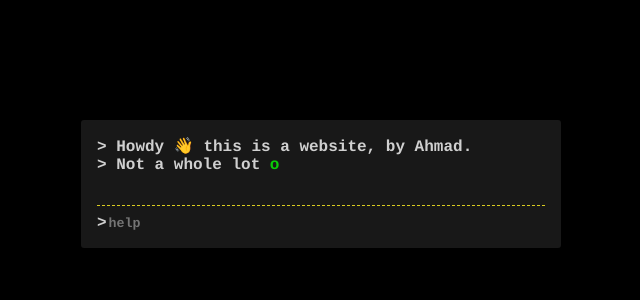
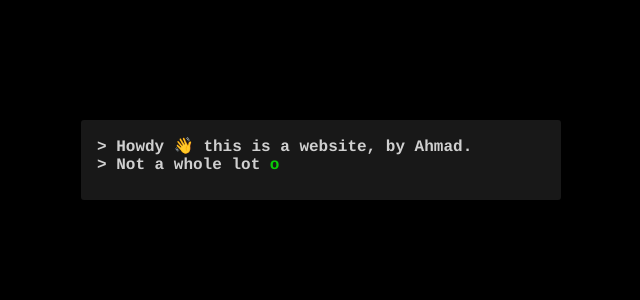
Before and after one commit to bartlett705/undefined, a React app: page / in a window 1280 px wide. Shown: the top 300 px of the page, without its empty margins (319-959 px from the left). Built offline with nearby package versions, Linux system fonts and the light colour scheme; a web font is replaced by a local one.

Commit message:
remove onFocus, add timer

```diff
--- a/src/tty/index.tsx
+++ b/src/tty/index.tsx
@@ -14,6 +14,13 @@ export interface Props {
 
 export class TTY extends React.Component<Props, { clicked: boolean }> {
   public state = { clicked: false }
+  private timerHandle: number
+  public componentDidMount() {
+    this.timerHandle = window.setTimeout(() => this.setState({ clicked: true }), 11_000)
+  }
+  public componentWillUnmount() {
+    window.clearTimeout(this.timerHandle)
+  }
   public render() {
     const { cancelPost, type } = this.props
     return (
@@ -24,7 +31,6 @@ export class TTY extends React.Component<Props, { clicked: boolean }> {
             : 'tty--clicked')}`}
         onClick={this.showInput}
         onMouseEnter={this.showInput}
-        onFocus={this.showInput}
         tabIndex={1}
         data-testid="tty"
       >
--- a/tsconfig.json
+++ b/tsconfig.json
@@ -9,6 +9,6 @@
     "target": "es5",
     "types": ["cypress"]
   },
-
-  "exclude": ["node_modules", "build", "scripts", "webpack", "jest"]
+  "include": ["src/**/*.ts"],
+  "exclude": ["node_modules", "**/*.spec.ts", "**/*.js", "build", "ci", "cypress"]
 }
```
Also changed, not shown: 1 other file (tests, documents, lock files or other folders).
